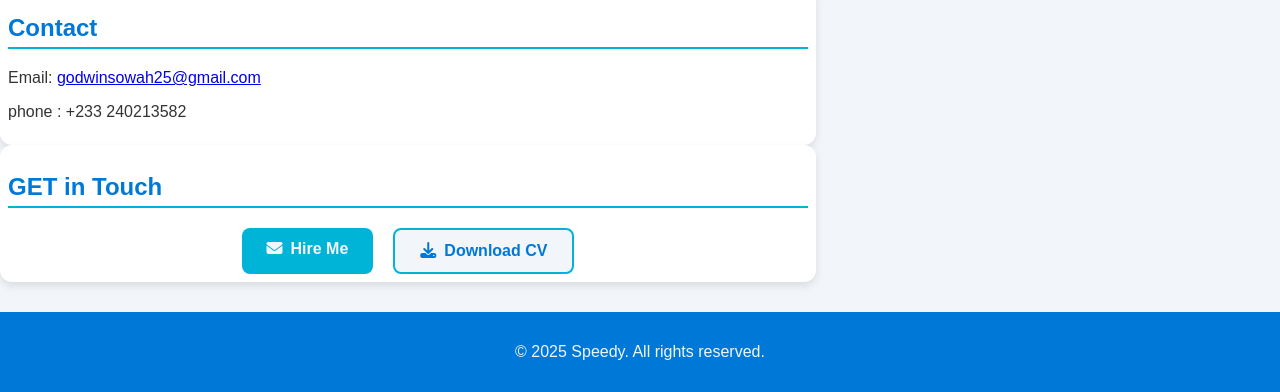
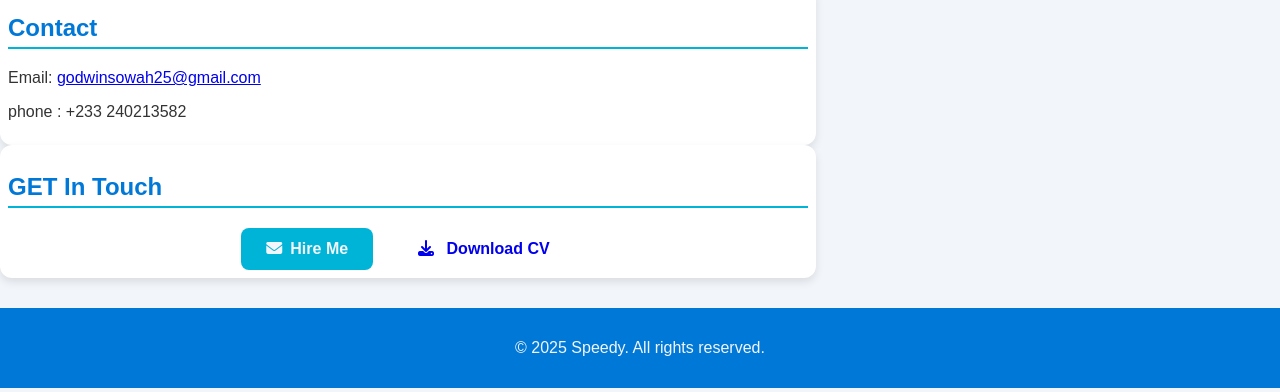
Before and after one commit to speedy550/my-profile-site, a plain HTML site: page index.html in a window 1280 px wide. Shown: the part 865-1257 px from the top of the page. Drawn offline with Linux system fonts and the light colour scheme.

Commit message:
Update index.html

```diff
--- a/index.html
+++ b/index.html
@@ -49,13 +49,15 @@
     </section>
 
     <section class="reveal">
-        <h2>GET in Touch</h2>
+        <h2>GET In Touch</h2>
         <div class="buttons">
             <a href="mailto:godwinsowah25@gmail.com" class="btn hire">
                 <i class="fa-solid far fa-envelope"></i>Hire Me
             </a>
-            <a href="cv.pdf" download class="btn cv">
-                <i class="fa-solid fa-download"></i>Download CV
+            <a href="cv.pdf" download="Speedy_CV.pdf" class="btn download">
+                <i class="fa-solid fa-download"></i> Download CV
+            </a>
+
             </a>
         </div>
     </section>
@@ -67,5 +69,4 @@
 </body>
 <script src="java.js"></script>
 
-
 </html>
```
